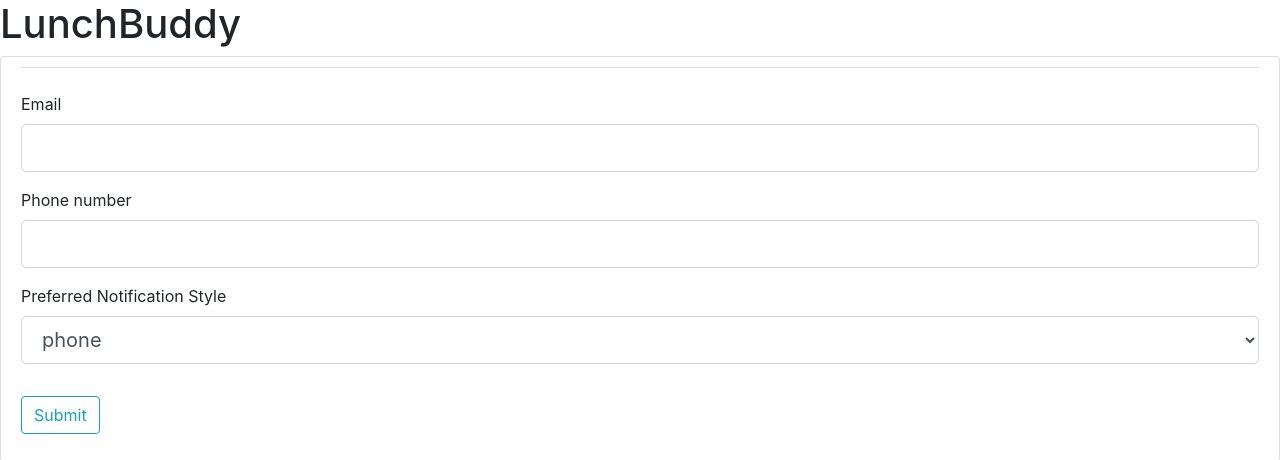
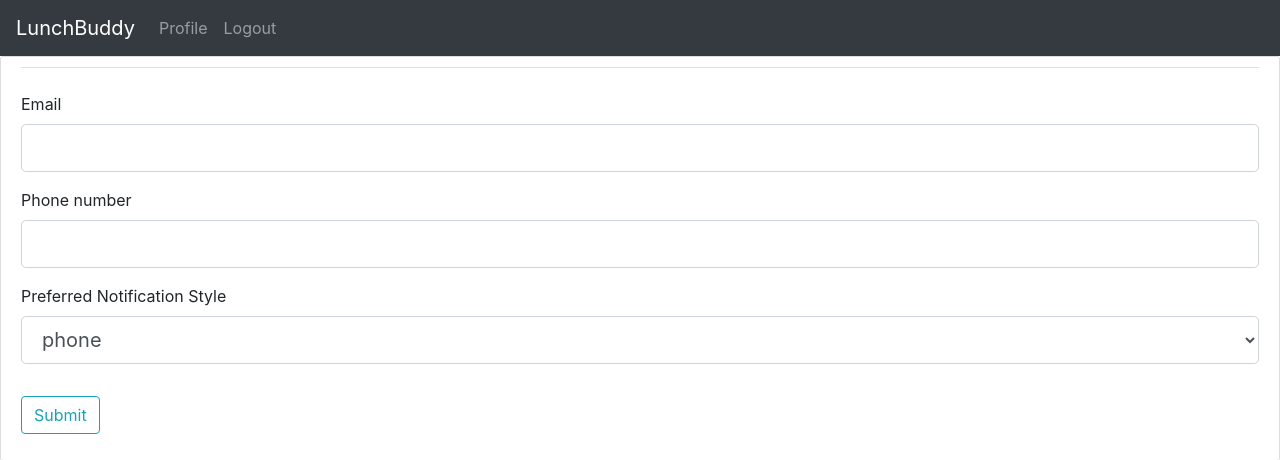
Before and after one commit to zlopez101/Lunch, a Flask app: template app/templates/profile.html in a window 1280 px wide. Shown: the top 460 px of the page. Run offline with Flask 2, Linux system fonts and the light colour scheme; the template is opened without the code that fills it: values that come from a table or form of the project are taken from there, others are empty; some libraries are stand-ins or nearby versions.

Commit message:
navbar created, profile changes work

```diff
--- a/app/templates/base.html
+++ b/app/templates/base.html
@@ -17,7 +17,19 @@
 </head>
 
 <body>
-    <h1>LunchBuddy</h1>
+    <nav class="navbar navbar-expand-lg navbar-dark bg-dark">
+        <a class="navbar-brand" href="{{ url_for('users.lunchbuddy')}}">LunchBuddy</a>
+        <button class="navbar-toggler" type="button" data-toggle="collapse" data-target="#navbarNavAltMarkup"
+            aria-controls="navbarNavAltMarkup" aria-expanded="false" aria-label="Toggle navigation">
+            <span class="navbar-toggler-icon"></span>
+        </button>
+        <div class="collapse navbar-collapse" id="navbarNavAltMarkup">
+            <div class="navbar-nav">
+                <a class="nav-link" href="{{ url_for('users.profile')}}">Profile</a>
+                <a class="nav-link" href="{{ url_for('users.logout')}}">Logout</a>
+            </div>
+        </div>
+    </nav>
     <div class="col-md-8">
         {% with messages = get_flashed_messages(with_categories=true) %}
         {% if messages %}
```
Also changed, not shown: app/users/routes.py (+8 -7 lines), Readme.md, app/site.db, app/site_test.db.
